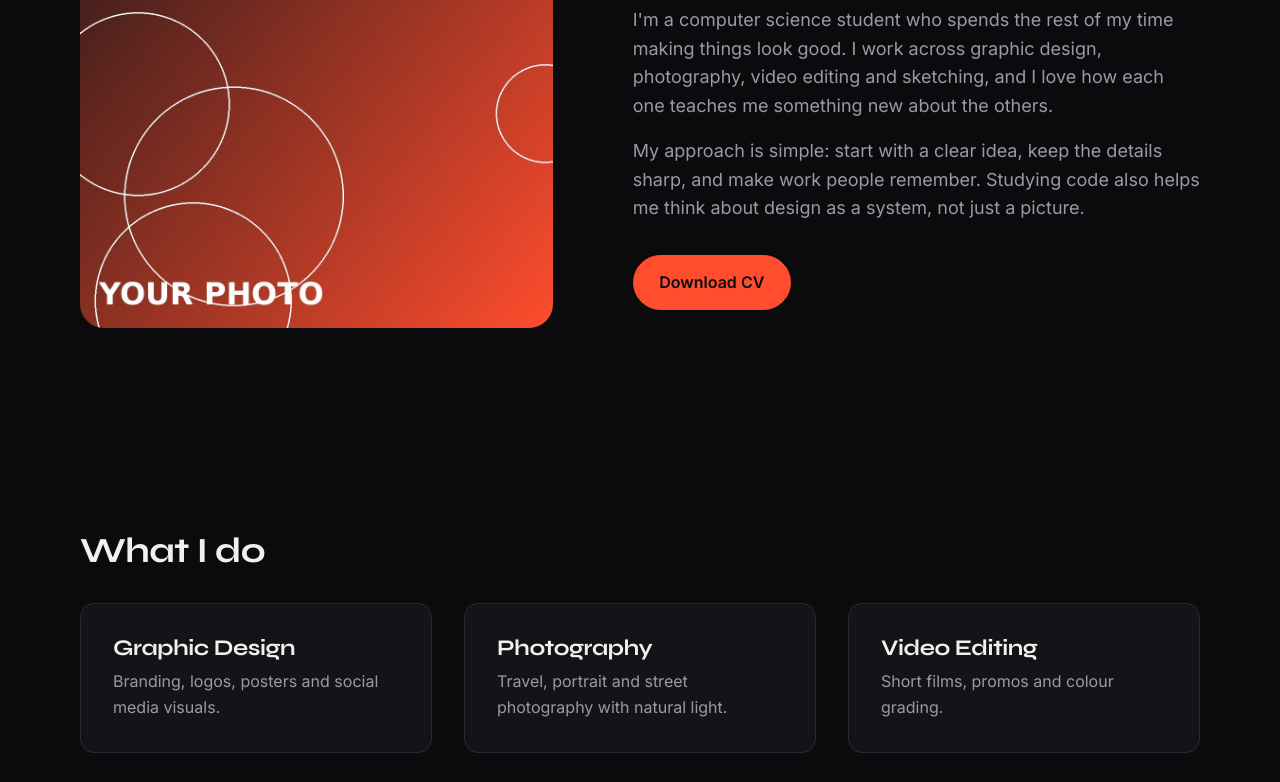
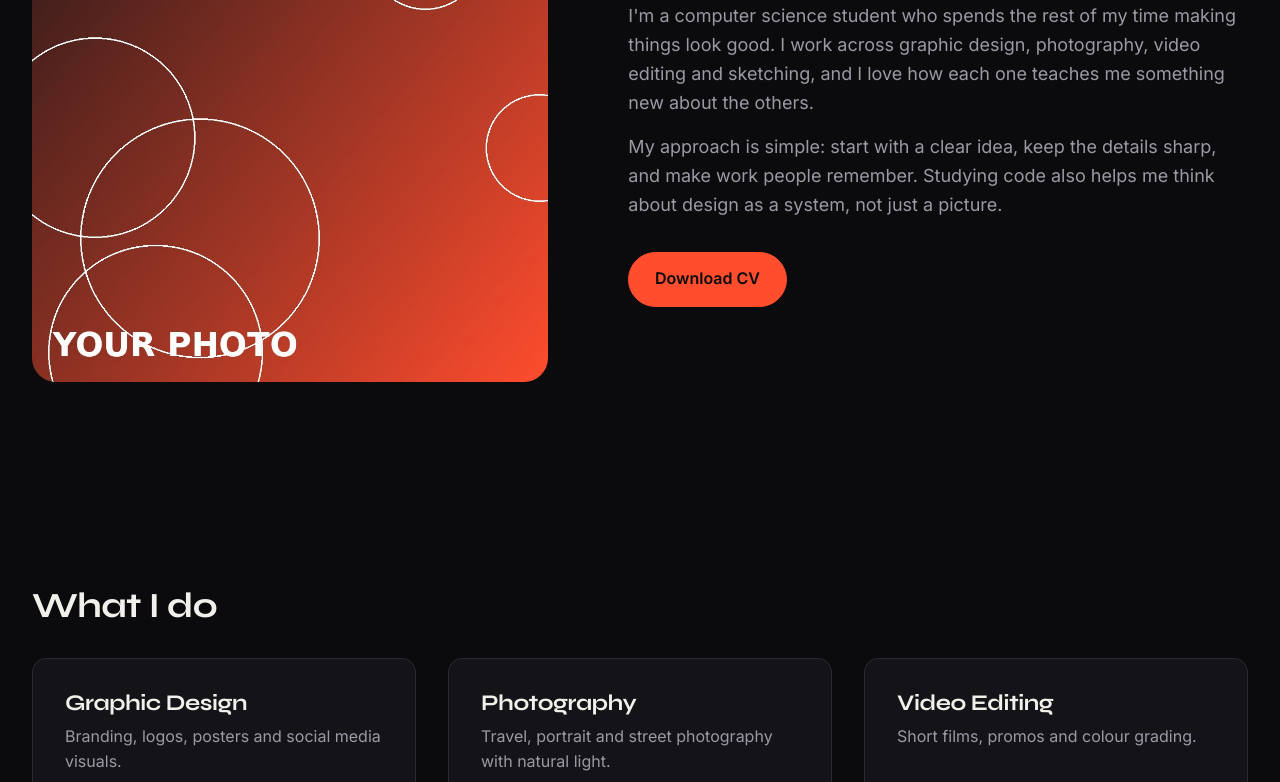
Before and after one commit to muhammadshahzaibhassan/shahzaib-graphic-design-portfolio, an Astro site: page /about in a window 1280 px wide. Shown: the part 461-1243 px from the top of the page. Built offline with nearby package versions, Linux system fonts and the light colour scheme; Astro itself is replaced by a stand-in of ours.

Commit message:
style expanded and fixed

```diff
--- a/src/styles/global.css
+++ b/src/styles/global.css
@@ -40,8 +40,8 @@
   --space-9: clamp(4rem, 3rem + 6vw, 9rem); /* big section spacing */
 
   /* LAYOUT */
-  --container-width: 1200px;   /* max content width */
-  --gutter: clamp(1rem, 4vw, 2.5rem); /* left/right page padding */
+  --container-width: 1680px;   /* max content width (was 1200px) */
+  --gutter: clamp(0.75rem, 2.5vw, 2rem); /* left/right page padding (was clamp(1rem, 4vw, 2.5rem)) */
   --header-height: 72px;
 
   /* SHAPE */
@@ -240,3 +240,26 @@ a:hover { color: var(--color-accent); }
   clip: rect(0 0 0 0);
   white-space: nowrap;
 }
+
+/* ---------- 9. PROJECT PAGE IMAGE GRID ----------
+   Images written one after another in a project's markdown become a tight grid.
+   --cols = how many pictures per row. Change the numbers to taste. */
+.prose { --cols: 2; --grid-gap: var(--space-3); }                                  /* phones */
+@media (min-width: 700px)  { .prose { --cols: 3; --grid-gap: var(--space-4); } }   /* tablets */
+@media (min-width: 1000px) { .prose { --cols: 4; } }                               /* laptops + desktops */
+
+.prose p:has(> img + img),
+.prose p:has(> img + br) {
+  display: grid;
+  grid-template-columns: repeat(var(--cols), 1fr);
+  gap: var(--grid-gap);
+  align-items: start;
+  max-width: none;          /* let the grid use the full width */
+}
+.prose p:has(> img + img) br,
+.prose p:has(> img + br) br { display: none; }
+.prose p:has(> img + img) img,
+.prose p:has(> img + br) img { margin-block: 0; }
+
+/* Normal paragraphs keep a comfortable reading width */
+.prose > p:not(:has(> img)) { max-width: 75ch; }
```
